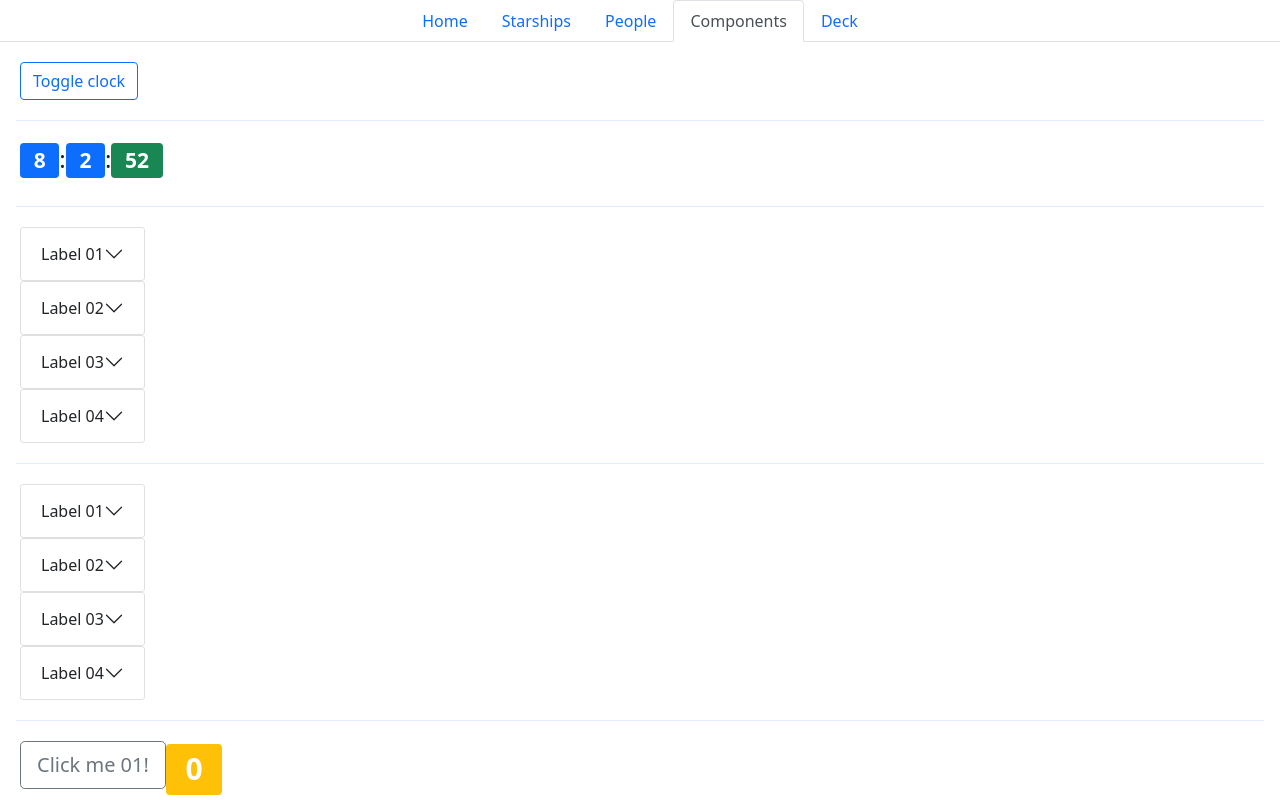
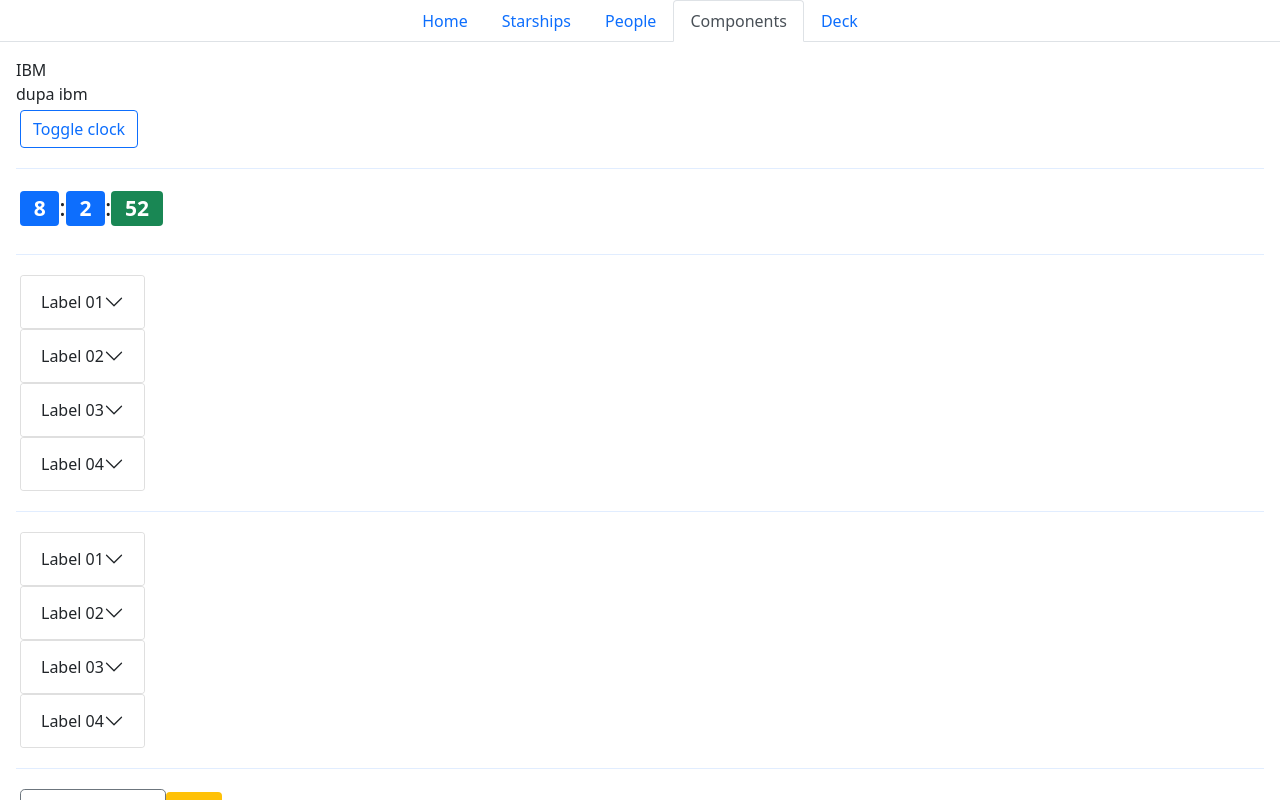
Before and after one commit to jakubwolowiec/test-repo, an Angular app in the folder inqoo_angular/: page /components in a window 1280 px wide. Shown: the top 800 px of the page. Built offline with nearby package versions, Linux system fonts and the light colour scheme.

Commit message:
testing pipes

```diff
--- a/inqoo_angular/src/app/shared/pages/components-showroom-page/components-showroom-page.component.html
+++ b/inqoo_angular/src/app/shared/pages/components-showroom-page/components-showroom-page.component.html
@@ -1,4 +1,8 @@
 <div class="inqoo-container">
+
+  {{'ibm' | uppercase }}
+  <br/>
+  {{'DUPA IBM' | lowercase}}
   <div class="inqoo-container--row">
     <app-inqoo-button (onClick)="toggleClock()">Toggle clock</app-inqoo-button>
   </div>
```
